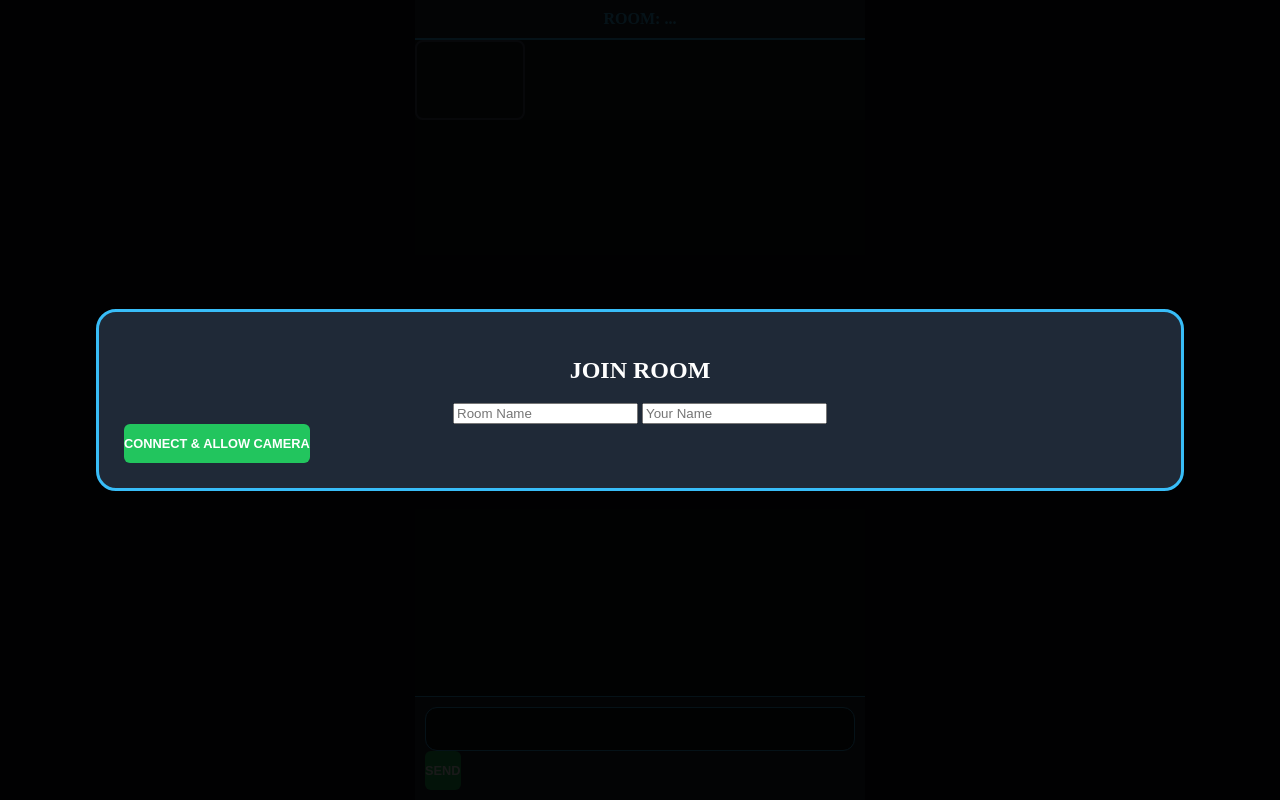
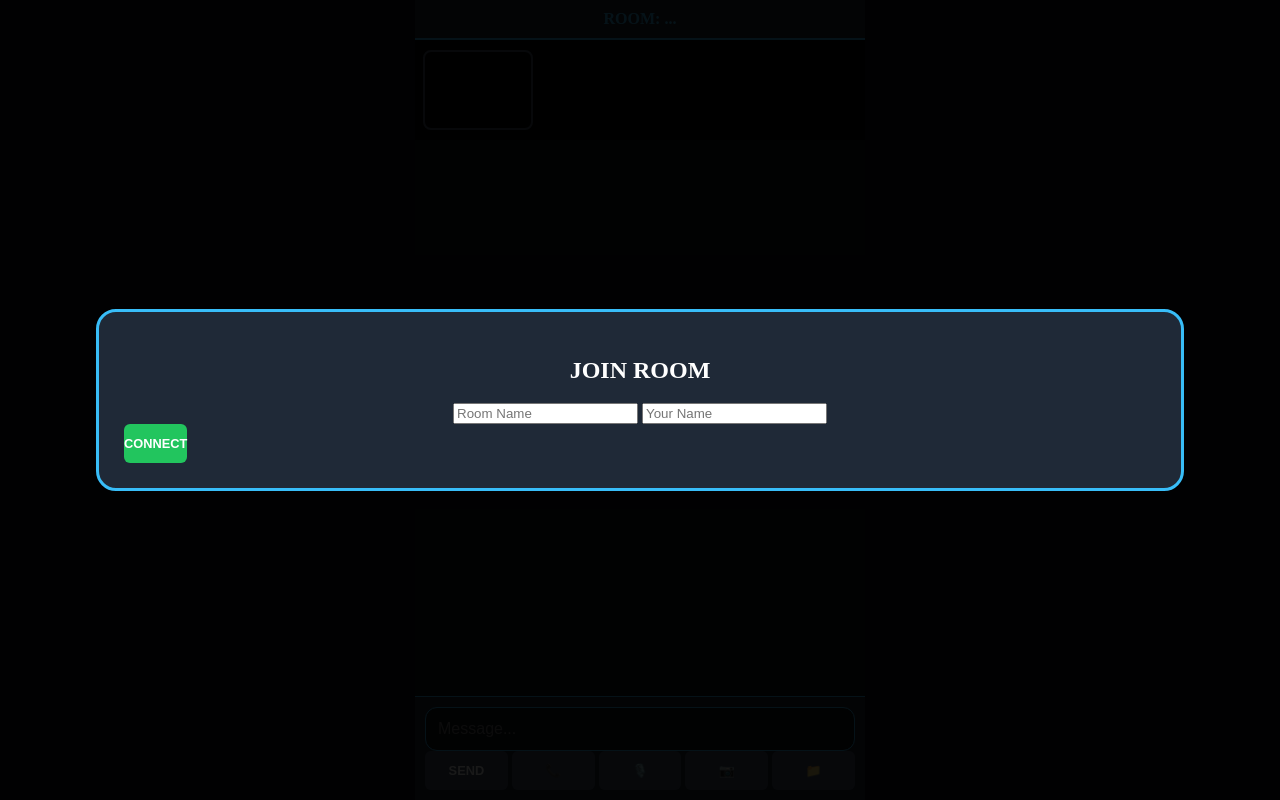
Before and after one commit to FisherkingX/coding, a Flask app: page / in a window 1280 px wide. Run offline with Flask 3, Linux system fonts and the light colour scheme; some libraries are stand-ins or nearby versions.

Commit message:
Update index.html

```diff
--- a/templates/index.html
+++ b/templates/index.html
@@ -2,8 +2,8 @@
 <html lang="en">
 <head>
     <meta charset="UTF-8">
+    <title>Document</title>
     <meta name="viewport" content="width=device-width, initial-scale=1.0">
-    <title>Pro Chat</title>
     <link rel="stylesheet" href="{{ url_for('static', filename='style.css') }}">
     <script src="https://unpkg.com/peerjs@1.4.7/dist/peerjs.min.js"></script>
 </head>
@@ -11,6 +11,7 @@
     <div class="chat-app">
         <div class="group-header">
             <h2 id="room-display">ROOM: ...</h2>
+            <div id="user-display"></div>
         </div>
 
         <div id="setupModal" class="modal-overlay" style="display:flex;">
@@ -18,16 +19,27 @@
                 <h2>JOIN ROOM</h2>
                 <input type="text" id="roomInput" placeholder="Room Name">
                 <input type="text" id="nameInput" placeholder="Your Name">
-                <button class="btn send" onclick="startApp()">CONNECT & ALLOW CAMERA</button>
+                <button class="btn send" onclick="startApp()">CONNECT</button>
             </div>
         </div>
 
-        <video id="local-video" autoplay muted playsinline></video>
+        <div id="video-grid" class="video-grid">
+            <video id="local-video" autoplay muted playsinline></video>
+        </div>
+
         <div id="chat-window"></div>
+
         <div class="input-area">
-            <input type="text" id="user-msg">
-            <button class="btn send" onclick="sendMessage()">SEND</button>
+            <input type="text" id="user-msg" placeholder="Message...">
+            <div class="button-row">
+                <button class="btn" onclick="sendMessage()">SEND</button>
+                <button class="btn" onclick="startCall()">📞</button>
+                <button class="btn" onclick="toggleMic()">🎙️</button>
+                <button class="btn" onclick="toggleCam()">📷</button>
+                <button class="btn" onclick="document.getElementById('file-input').click()">📁</button>
+            </div>
         </div>
+        <input type="file" id="file-input" style="display:none;" onchange="sendFile()">
     </div>
     <script src="https://cdnjs.cloudflare.com/ajax/libs/socket.io/4.0.1/socket.io.js"></script>
     <script src="{{ url_for('static', filename='script.js') }}"></script>
```
